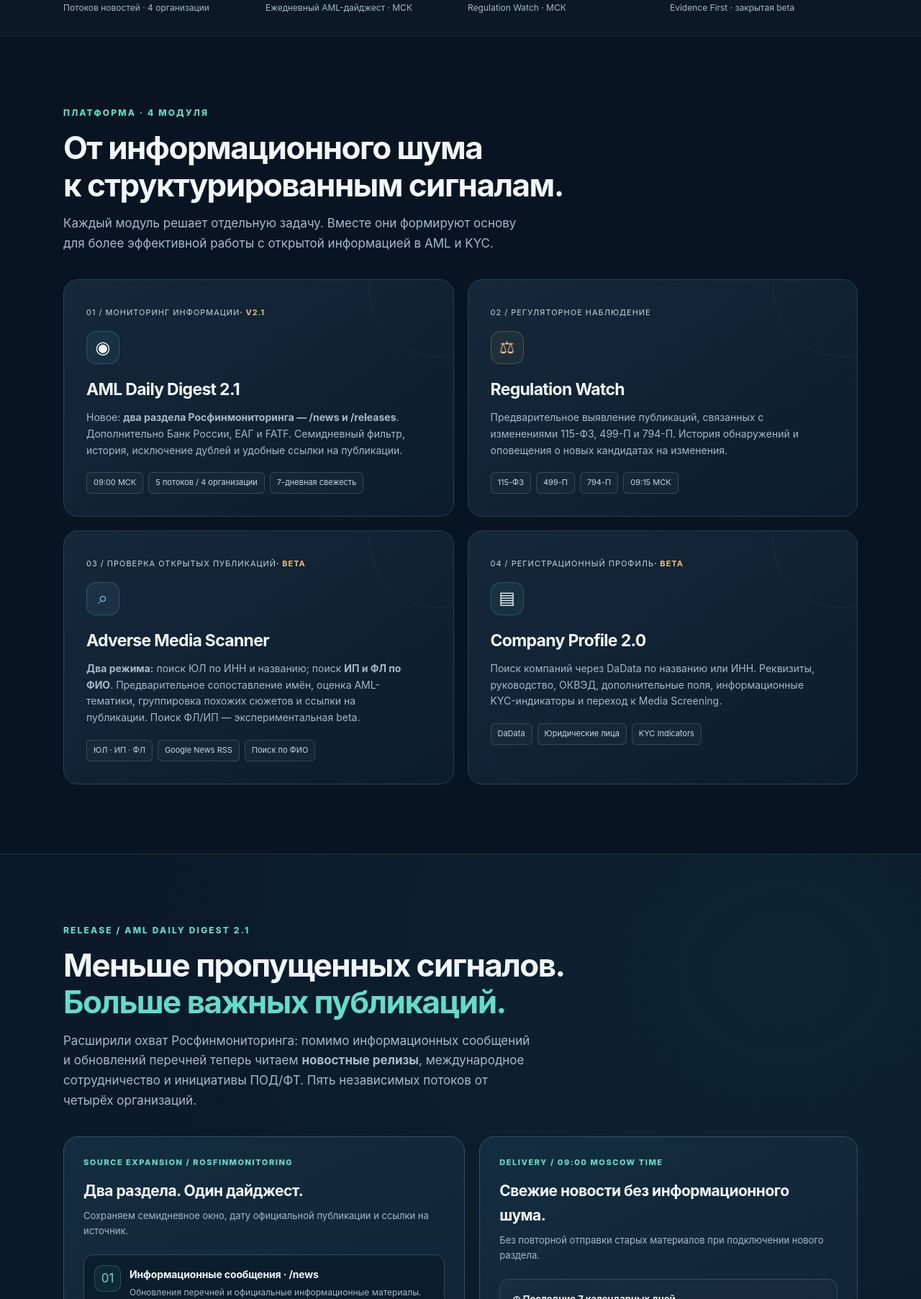
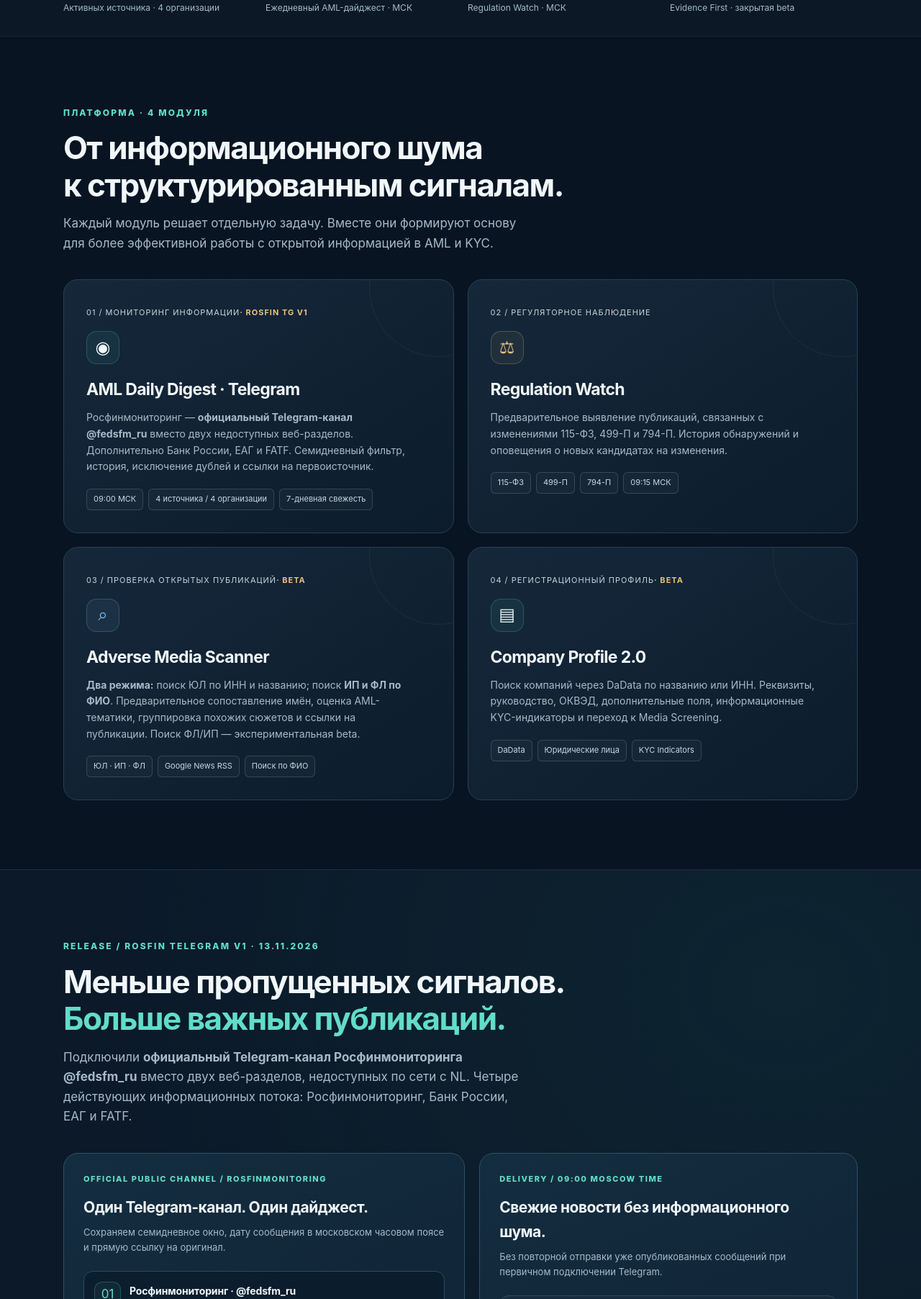
Before and after one commit to sergekoroleff/aml-kyc-scanner-showcase, a plain HTML site: page index.html in a window 1280 px wide. Shown: the part 995-2800 px from the top of the page at 72% size. Drawn offline with Linux system fonts and the light colour scheme.

Commit message:
site(scanner): show Rosfin Telegram v1 accepted production source

```diff
--- a/index.html
+++ b/index.html
@@ -5,7 +5,7 @@
   <link rel="canonical" href="https://aml-scanner.koroleff.online/">
   <meta name="viewport" content="width=device-width,initial-scale=1">
   <meta name="theme-color" content="#0a1524">
-  <meta name="description" content="AML & KYC Scanner — AML Daily Digest 2.1 с /news и /releases Росфинмониторинга, Regulation Watch, Adverse Media, Company Profile и AI Intelligence Analyst.">
+  <meta name="description" content="AML & KYC Scanner — AML Daily Digest с официальным Telegram-каналом Росфинмониторинга @fedsfm_ru, Regulation Watch, Adverse Media, Company Profile и AI Intelligence Analyst.">
   <title>AML & KYC Scanner — Intelligence in one place</title>
   <style>
     :root{--bg:#081422;--bg2:#101f31;--surface:#112438;--border:#294054;--text:#f1f7fa;--muted:#a6bac9;--mint:#62ddc7;--gold:#e7c27b;--sky:#8abded;--radius:20px}
@@ -109,7 +109,7 @@
 <body>
   <header class="nav"><div class="container nav-inner">
     <a class="brand" href="#top" aria-label="AML & KYC Scanner, в начало"><span class="brand-symbol">✧</span> AML <span style="color:var(--mint)">&amp;</span> KYC Scanner</a>
-    <nav class="nav-links" aria-label="Разделы сайта"><a href="#capabilities">Возможности</a><a href="#digest21">Digest 2.1</a><a href="#screening">Скрининг</a><a href="#ai-intelligence">AI Analyst</a><a href="#screenshots">Экраны</a><a href="#workflow">Как работает</a><a href="#technology">Технологии</a><a href="#principles">Принципы</a></nav>
+    <nav class="nav-links" aria-label="Разделы сайта"><a href="#capabilities">Возможности</a><a href="#digest21">Digest · Telegram</a><a href="#screening">Скрининг</a><a href="#ai-intelligence">AI Analyst</a><a href="#screenshots">Экраны</a><a href="#workflow">Как работает</a><a href="#technology">Технологии</a><a href="#principles">Принципы</a></nav>
     <span class="nav-tag">PERSONAL R&amp;D PROJECT</span>
   </div></header>
   <main>
@@ -137,7 +137,7 @@
     </div></section>
 
     <div class="strip"><div class="container strip-inner">
-      <div><strong>05</strong><span>Потоков новостей · 4 организации</span></div>
+      <div><strong>04</strong><span>Активных источника · 4 организации</span></div>
       <div><strong>09:00</strong><span>Ежедневный AML-дайджест · МСК</span></div>
       <div><strong>09:15</strong><span>Regulation Watch · МСК</span></div>
       <div><strong>AI</strong><span>Evidence First · закрытая beta</span></div>
@@ -147,7 +147,7 @@
       <div class="kicker">ПЛАТФОРМА · 4 МОДУЛЯ</div><h2>От информационного шума<br>к структурированным сигналам.</h2>
       <p class="section-lead">Каждый модуль решает отдельную задачу. Вместе они формируют основу для более эффективной работы с открытой информацией в AML и KYC.</p>
       <div class="features">
-        <article class="feature"><span class="feature-label">01 / Мониторинг информации <span class="beta"> · v2.1</span></span><div class="feature-icon">◉</div><h3>AML Daily Digest 2.1</h3><p>Новое: <strong>два раздела Росфинмониторинга — /news и /releases</strong>. Дополнительно Банк России, ЕАГ и FATF. Семидневный фильтр, история, исключение дублей и удобные ссылки на публикации.</p><div class="tags"><span>09:00 МСК</span><span>5 потоков / 4 организации</span><span>7-дневная свежесть</span></div></article>
+        <article class="feature"><span class="feature-label">01 / Мониторинг информации <span class="beta"> · Rosfin TG v1</span></span><div class="feature-icon">◉</div><h3>AML Daily Digest · Telegram</h3><p>Росфинмониторинг — <strong>официальный Telegram-канал @fedsfm_ru</strong> вместо двух недоступных веб-разделов. Дополнительно Банк России, ЕАГ и FATF. Семидневный фильтр, история, исключение дублей и ссылки на первоисточник.</p><div class="tags"><span>09:00 МСК</span><span>4 источника / 4 организации</span><span>7-дневная свежесть</span></div></article>
         <article class="feature"><span class="feature-label">02 / Регуляторное наблюдение</span><div class="feature-icon" style="color:var(--gold)">⚖</div><h3>Regulation Watch</h3><p>Предварительное выявление публикаций, связанных с изменениями 115-ФЗ, 499-П и 794-П. История обнаружений и оповещения о новых кандидатах на изменения.</p><div class="tags"><span>115-ФЗ</span><span>499-П</span><span>794-П</span><span>09:15 МСК</span></div></article>
         <article class="feature"><span class="feature-label">03 / Проверка открытых публикаций <span class="beta"> · BETA</span></span><div class="feature-icon" style="color:var(--sky)">⌕</div><h3>Adverse Media Scanner</h3><p><strong>Два режима:</strong> поиск ЮЛ по ИНН и названию; поиск <strong>ИП и ФЛ по ФИО</strong>. Предварительное сопоставление имён, оценка AML-тематики, группировка похожих сюжетов и ссылки на публикации. Поиск ФЛ/ИП — экспериментальная beta.</p><div class="tags"><span>ЮЛ · ИП · ФЛ</span><span>Google News RSS</span><span>Поиск по ФИО</span></div></article>
         <article class="feature"><span class="feature-label">04 / Регистрационный профиль <span class="beta"> · BETA</span></span><div class="feature-icon">▤</div><h3>Company Profile 2.0</h3><p>Поиск компаний через DaData по названию или ИНН. Реквизиты, руководство, ОКВЭД, дополнительные поля, информационные KYC-индикаторы и переход к Media Screening.</p><div class="tags"><span>DaData</span><span>Юридические лица</span><span>KYC Indicators</span></div></article>
@@ -157,32 +157,32 @@
 
     <section class="section" id="digest21" style="background:radial-gradient(ellipse at 85% 15%,#174e4e35,transparent 60%),#0b1929;border-top:1px solid #ffffff16;border-bottom:1px solid #ffffff16">
       <div class="container">
-        <div class="kicker">RELEASE / AML DAILY DIGEST 2.1</div>
+        <div class="kicker">RELEASE / ROSFIN TELEGRAM V1 · 13.11.2026</div>
         <h2>Меньше пропущенных сигналов.<br><span style="color:var(--mint)">Больше важных публикаций.</span></h2>
-        <p class="section-lead">Расширили охват Росфинмониторинга: помимо информационных сообщений и обновлений перечней теперь читаем <strong>новостные релизы</strong>, международное сотрудничество и инициативы ПОД/ФТ. Пять независимых потоков от четырёх организаций.</p>
+        <p class="section-lead">Подключили <strong>официальный Telegram-канал Росфинмониторинга @fedsfm_ru</strong> вместо двух веб-разделов, недоступных по сети с NL. Четыре действующих информационных потока: Росфинмониторинг, Банк России, ЕАГ и FATF.</p>
         <div class="tech-grid">
           <div class="tech-panel">
-            <div class="tech-overline">SOURCE EXPANSION / ROSFINMONITORING</div>
-            <h3>Два раздела. Один дайджест.</h3>
-            <p class="tech-intro">Сохраняем семидневное окно, дату официальной публикации и ссылки на источник.</p>
+            <div class="tech-overline">OFFICIAL PUBLIC CHANNEL / ROSFINMONITORING</div>
+            <h3>Один Telegram-канал. Один дайджест.</h3>
+            <p class="tech-intro">Сохраняем семидневное окно, дату сообщения в московском часовом поясе и прямую ссылку на оригинал.</p>
             <div class="tech-stack">
-              <div class="tech-layer"><span class="tech-layer-icon" aria-hidden="true">01</span><div><b>Информационные сообщения · /news</b><p>Обновления перечней и официальные информационные материалы.</p></div></div>
-              <div class="tech-layer" style="border-color:#62ddc780;background:#62ddc708"><span class="tech-layer-icon" aria-hidden="true">02</span><div><b>Новостные релизы · /releases · NEW</b><p>Финансовые разведки, межгосударственное сотрудничество, противодействие дропперству и другие события.</p></div></div>
+              <div class="tech-layer"><span class="tech-layer-icon" aria-hidden="true">01</span><div><b>Росфинмониторинг · @fedsfm_ru</b><p>Открытые сообщения официального канала; дата, текст и постоянный URL каждого поста.</p></div></div>
+              <div class="tech-layer" style="border-color:#62ddc780;background:#62ddc708"><span class="tech-layer-icon" aria-hidden="true">02</span><div><b>HTTPS Telegram web · LIVE</b><p>Публичная лента доступна из NL, без Bot API и без нового сетевого прокси.</p></div></div>
               <div class="tech-layer"><span class="tech-layer-icon" aria-hidden="true">↗</span><div><b>Банк России · ЕАГ · FATF</b><p>Три существующих информационных потока; FATF пока обнаруживается через Google News RSS.</p></div></div>
             </div>
           </div>
           <div class="tech-panel">
             <div class="tech-overline">DELIVERY / 09:00 MOSCOW TIME</div>
             <h3>Свежие новости без информационного шума.</h3>
-            <p class="tech-intro">Без повторной отправки старых материалов при подключении нового раздела.</p>
+            <p class="tech-intro">Без повторной отправки уже опубликованных сообщений при первичном подключении Telegram.</p>
             <div class="tech-guardrails" style="grid-template-columns:1fr">
               <div class="tech-guardrail"><b>◷ Последние 7 календарных дней</b><p>Отправляем только впервые обнаруженные после прошлого дайджеста публикации с подходящей датой.</p></div>
-              <div class="tech-guardrail"><b>⛨ Safe history baseline</b><p>Первые 10 релизов сохранены как архив. Лишних сообщений при установке не отправлено.</p></div>
-              <div class="tech-guardrail"><b>⌁ Проверенные источники</b><p>HTTPS-соединение с официальным сайтом, определение даты и устранение повторов по ссылке.</p></div>
+              <div class="tech-guardrail"><b>⛨ Safe history baseline</b><p>11 Telegram-постов сохранены как архив; 0 включено в рассылку при установке 13.11.2026.</p></div>
+              <div class="tech-guardrail"><b>⌁ Дедупликация и прямые ссылки</b><p>HTTPS с проверкой TLS, уникальные ID сообщений, URL-дедупликация и контроль даты публикации.</p></div>
             </div>
           </div>
         </div>
-        <p class="tech-caveat">Версия 2.1 установлена 22.10.2026, статус сервиса active; интерфейс в Telegram проверен. Первая автоматическая рассылка после обновления ожидается 23.10.2026. Пустой дайджест возможен, если действительно не появилось новых материалов.</p>
+        <p class="tech-caveat">Rosfin Telegram v1 принят в NL production 13.11.2026: service active, ручное обновление и ссылки подтверждены пользователем. Следующий автоматический дайджест с новыми публикациями ещё не проверен. Канал Telegram не гарантирует полного совпадения с веб-разделами ведомства.</p>
       </div>
     </section>
 
@@ -309,7 +309,7 @@
           <h3>От источников к аналитике</h3>
           <p class="tech-intro">Два контура: регулярный мониторинг и поиск информации по запросу; дополнительный AI-разбор запускается вручную после скрининга.</p>
           <div class="tech-inputs">
-            <div class="tech-node"><small>MONITORING</small><b>Росфинмониторинг /news и /releases · Банк России · ЕАГ · FATF</b><p>Пять потоков: новости, документы, страницы и RSS</p></div>
+            <div class="tech-node"><small>MONITORING</small><b>Росфинмониторинг @fedsfm_ru · Банк России · ЕАГ · FATF</b><p>Четыре потока: Telegram web, официальные страницы и RSS</p></div>
             <div class="tech-node"><small>ON-DEMAND LOOKUP</small><b>DaData API · Google News RSS</b><p>Профили ЮЛ и поиск публикаций по названиям / ФИО</p></div>
           </div>
           <div class="tech-arrow-pair" aria-hidden="true"><span>↓</span><span>↓</span></div>
@@ -360,7 +360,7 @@
     </div></section>
     <section class="section" style="padding-top:0"><div class="container"><div class="quote"><div><div class="kicker">О ПРОЕКТЕ</div><h3>Интеллектуальная автоматизация начинается не с принятия решений, а с качественно собранной информации.</h3><p>AML &amp; KYC Scanner — независимый персональный R&amp;D-проект. Публичная страница носит презентационный характер: здесь нельзя проводить проверки. Работа с данными реальных банковских клиентов во внешних сервисах требует отдельных согласований. Совпадение по ФИО не подтверждает личность, статус ИП или причастность к событию; сведения из медиа и агрегаторов не являются доказательством нарушений.</p></div><div class="quote-logo" aria-hidden="true">✧</div></div></div></section>
   </main>
-  <footer><div class="container footer-inner"><span>© AML &amp; KYC Scanner · Personal R&amp;D · 2026</span><span>Python · Telegram · Digest 2.1 · Groq AI · Open Sources</span><a href="#top">Наверх ↑</a></div></footer>
+  <footer><div class="container footer-inner"><span>© AML &amp; KYC Scanner · Personal R&amp;D · 2026</span><span>Python · Telegram · Rosfin TG v1 · Groq AI · Open Sources</span><a href="#top">Наверх ↑</a></div></footer>
   <script>
     (() => {
       const dialog = document.getElementById('screen-viewer');
```
